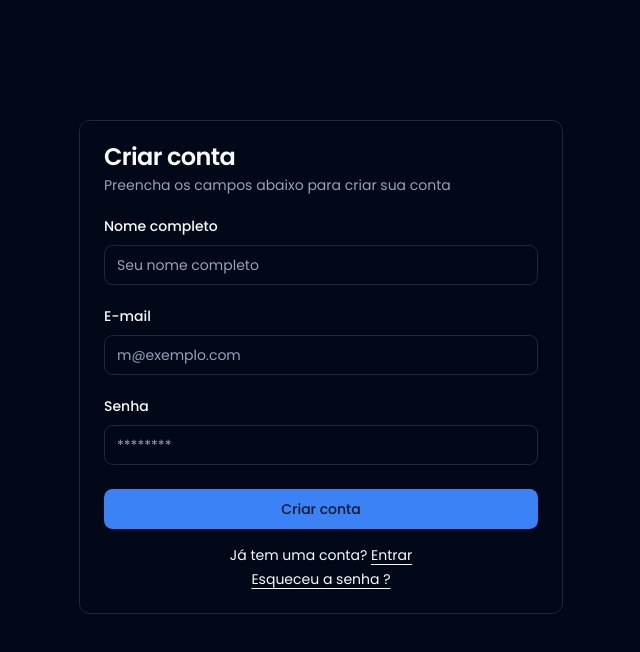
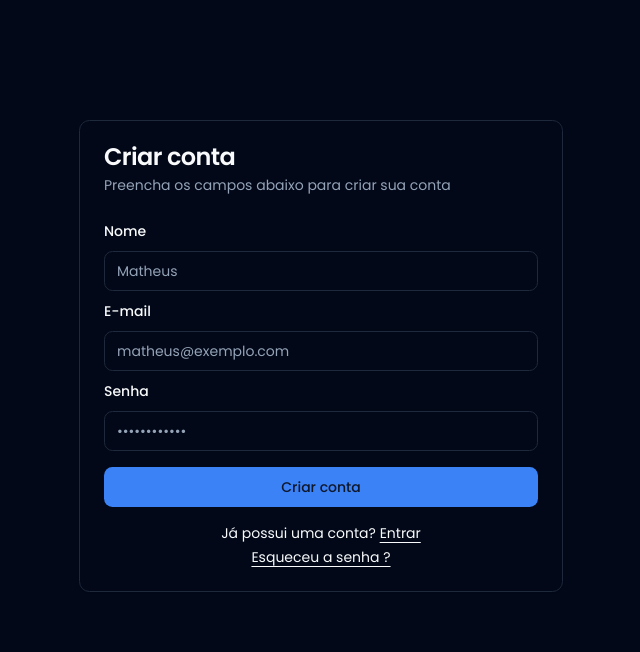
Before and after one commit to MatheusAltrao/finance-front, a Next.js app: page /auth/register in a window 1280 px wide. Shown: the top 652 px of the page, without its empty margins (319-959 px from the left). Built offline with nearby package versions, Linux system fonts and the light colour scheme.

Commit message:
✨ feat(auth/register): Adiciona o componente `FormRegister` para registro de usuários

```diff
--- /dev/null
+++ b/src/app/auth/register/components/form-register.tsx
@@ -0,0 +1,106 @@
+"use client";
+
+import { Button } from "@/components/ui/button";
+import {
+  Form,
+  FormControl,
+  FormField,
+  FormItem,
+  FormLabel,
+  FormMessage,
+} from "@/components/ui/form";
+import { Input } from "@/components/ui/input";
+import {
+  FormRegisterSchema,
+  FormRegisterSchemaProps,
+} from "@/schemas/auth/register.schema";
+import { zodResolver } from "@hookform/resolvers/zod";
+import Link from "next/link";
+import { useForm } from "react-hook-form";
+
+export default function FormRegister() {
+  const form = useForm<FormRegisterSchemaProps>({
+    resolver: zodResolver(FormRegisterSchema),
+    defaultValues: {
+      email: "",
+      password: "",
+      name: "",
+    },
+  });
+
+  function onSubmit(values: FormRegisterSchemaProps) {
+    console.log(values);
+  }
+
+  return (
+    <Form {...form}>
+      <form onSubmit={form.handleSubmit(onSubmit)} className="space-y-4">
+        <div className="space-y-2">
+          <FormField
+            control={form.control}
+            name="name"
+            render={({ field }) => (
+              <FormItem>
+                <FormLabel>Nome</FormLabel>
+                <FormControl>
+                  <Input placeholder="Matheus" {...field} />
+                </FormControl>
+                <FormMessage />
+              </FormItem>
+            )}
+          />
+          <FormField
+            control={form.control}
+            name="email"
+            render={({ field }) => (
+              <FormItem>
+                <FormLabel>E-mail</FormLabel>
+                <FormControl>
+                  <Input placeholder="matheus@exemplo.com" {...field} />
+                </FormControl>
+                <FormMessage />
+              </FormItem>
+            )}
+          />
+          <FormField
+            control={form.control}
+            name="password"
+            render={({ field }) => (
+              <FormItem>
+                <FormLabel>Senha</FormLabel>
+                <FormControl>
+                  <Input
+                    type="password"
+                    placeholder="••••••••••••"
+                    {...field}
+                  />
+                </FormControl>
+                <FormMessage />
+              </FormItem>
+            )}
+          />
+        </div>
+        <Button className="w-full" type="submit">
+          Criar conta
+        </Button>
+      </form>
+      <div className="flex items-center flex-col gap-1 mt-4">
+        <div className=" text-center text-sm">
+          Já possui uma conta?{" "}
+          <Link href="/auth/sign-in" className="underline underline-offset-4">
+            Entrar
+          </Link>
+        </div>
+
+        <div className=" text-center text-sm">
+          <Link
+            href="/auth/reset-password"
+            className="underline underline-offset-4"
+          >
+            Esqueceu a senha ?
+          </Link>
+        </div>
+      </div>
+    </Form>
+  );
+}
--- a/src/app/auth/register/page.tsx
+++ b/src/app/auth/register/page.tsx
@@ -1,4 +1,3 @@
-import { Button } from "@/components/ui/button";
 import {
   Card,
   CardContent,
@@ -6,9 +5,7 @@ import {
   CardHeader,
   CardTitle,
 } from "@/components/ui/card";
-import { Input } from "@/components/ui/input";
-import { Label } from "@/components/ui/label";
-import Link from "next/link";
+import FormRegister from "./components/form-register";
 
 export default function Register() {
   return (
@@ -20,63 +17,7 @@ export default function Register() {
         </CardDescription>
       </CardHeader>
       <CardContent>
-        <form>
-          <div className="flex flex-col gap-6">
-            <div className="grid gap-3">
-              <Label htmlFor="name">Nome completo</Label>
-              <Input
-                id="name"
-                type="text"
-                placeholder="Seu nome completo"
-                required
-              />
-            </div>
-            <div className="grid gap-3">
-              <Label htmlFor="email">E-mail</Label>
-              <Input
-                id="email"
-                type="email"
-                placeholder="m@exemplo.com"
-                required
-              />
-            </div>
-            <div className="grid gap-3">
-              <Label htmlFor="password">Senha</Label>
-              <Input
-                id="password"
-                type="password"
-                required
-                placeholder="********"
-              />
-            </div>
-            <div className="flex flex-col gap-3">
-              <Button type="submit" className="w-full">
-                Criar conta
-              </Button>
-            </div>
-          </div>
-
-          <div className="flex items-center flex-col gap-1 mt-4">
-            <div className=" text-center text-sm">
-              Já tem uma conta?{" "}
-              <Link
-                href="/auth/sign-in"
-                className="underline underline-offset-4"
-              >
-                Entrar
-              </Link>
-            </div>
-
-            <div className=" text-center text-sm">
-              <Link
-                href="/auth/reset-password"
-                className="underline underline-offset-4"
-              >
-                Esqueceu a senha ?
-              </Link>
-            </div>
-          </div>
-        </form>
+        <FormRegister />
       </CardContent>
     </Card>
   );
--- /dev/null
+++ b/src/app/auth/reset-password/components/form-reset-password.tsx
@@ -0,0 +1,92 @@
+"use client";
+
+import { Button } from "@/components/ui/button";
+import {
+  Form,
+  FormControl,
+  FormField,
+  FormItem,
+  FormLabel,
+  FormMessage,
+} from "@/components/ui/form";
+import { Input } from "@/components/ui/input";
+import {
+  FormSignInSchema,
+  FormSignInSchemaProps,
+} from "@/schemas/auth/sign-in.schema";
+import { zodResolver } from "@hookform/resolvers/zod";
+import Link from "next/link";
+import { useForm } from "react-hook-form";
+
+export default function FormResetPassword() {
+  const form = useForm<FormSignInSchemaProps>({
+    resolver: zodResolver(FormSignInSchema),
+    defaultValues: {
+      email: "",
+      password: "",
+    },
+  });
+
+  function onSubmit(values: FormSignInSchemaProps) {
+    console.log(values);
+  }
+
+  return (
+    <Form {...form}>
+      <form onSubmit={form.handleSubmit(onSubmit)} className="space-y-4">
+        <div className="space-y-2">
+          <FormField
+            control={form.control}
+            name="email"
+            render={({ field }) => (
+              <FormItem>
+                <FormLabel>E-mail</FormLabel>
+                <FormControl>
+                  <Input placeholder="matheus@exemplo.com" {...field} />
+                </FormControl>
+                <FormMessage />
+              </FormItem>
+            )}
+          />
+          <FormField
+            control={form.control}
+            name="password"
+            render={({ field }) => (
+              <FormItem>
+                <FormLabel>Senha</FormLabel>
+                <FormControl>
+                  <Input
+                    type="password"
+                    placeholder="••••••••••••"
+                    {...field}
+                  />
+                </FormControl>
+                <FormMessage />
+              </FormItem>
+            )}
+          />
+        </div>
+        <Button className="w-full" type="submit">
+          Entrar
+        </Button>
+      </form>
+      <div className="flex items-center flex-col gap-1 mt-4">
+        <div className=" text-center text-sm">
+          Não tem uma conta?{" "}
+          <Link href="/auth/register" className="underline underline-offset-4">
+            Criar uma conta
+          </Link>
+        </div>
+
+        <div className=" text-center text-sm">
+          <Link
+            href="/auth/reset-password"
+            className="underline underline-offset-4"
+          >
+            Esqueceu a senha ?
+          </Link>
+        </div>
+      </div>
+    </Form>
+  );
+}
```
